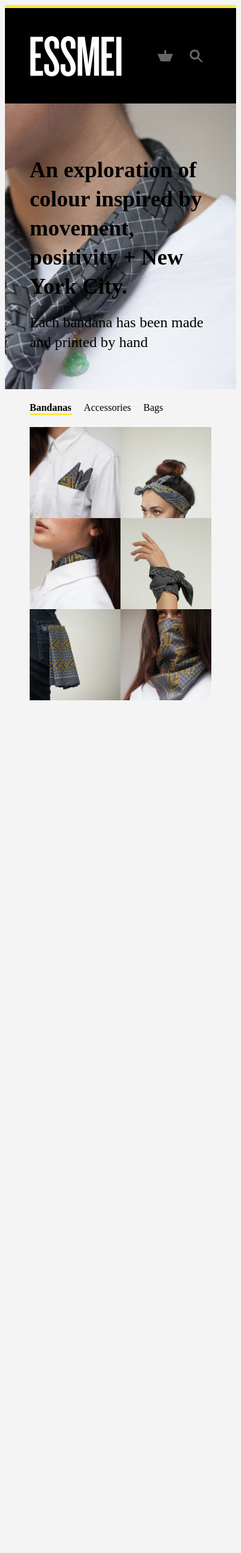
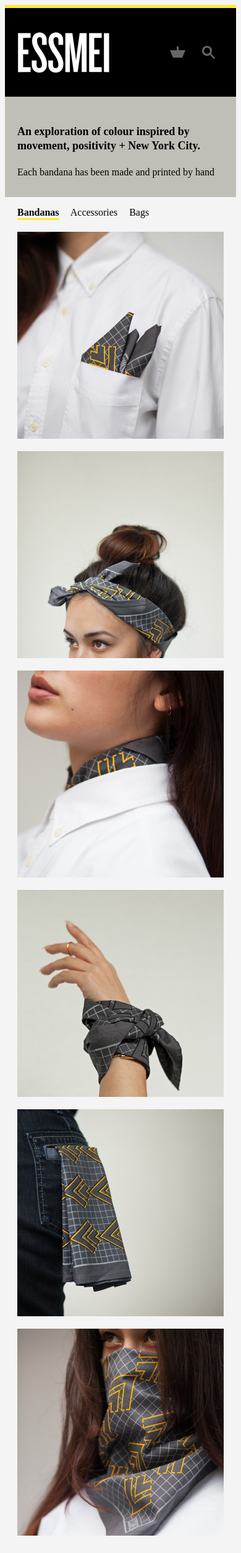
Before and after one commit to KScriven/kscriven.github.io, a Jekyll site: the page sixthWebsite/index.html, which Jekyll copies as it is, in a window 390 px wide. Shown: the whole page at 62% size. Built offline with Jekyll 4.4.1, drawn with Linux system fonts in a browser that asks for light colours; before the commit the page ends 1138 px from its top, so only the background shows below that.

Commit message:
Build out responsive design for tablet and phones

```diff
--- a/sixthWebsite/styles/styles.css
+++ b/sixthWebsite/styles/styles.css
@@ -137,9 +137,10 @@ header nav a {
 }
 
 @media (max-width: 860px) {
+
     .hero {
-    padding: 55px 0 60px 0;
-    margin-bottom: 15px;
+      padding: 55px 0 60px 0;
+      margin-bottom: 15px;
     }
 
     .container {
@@ -152,3 +153,49 @@ header nav a {
     }
 
 }
+
+@media (max-width: 770px) {
+
+  .hero {
+    background-image: none;
+    background-color: #bfbfb7;
+    padding-top: 30px;
+    padding-bottom: 30px;
+  }
+
+  .intro {
+    max-width: none;
+  }
+
+}
+
+@media (max-width: 540px) {
+
+  .intro h2 {
+    font-size: 18px;
+    margin-bottom: 15px;
+  }
+
+  .intro p {
+    font-size: 16px;
+  }
+
+  .container {
+    padding-left: 20px;
+    padding-right: 20px;
+  }
+
+}
+
+@media (max-width: 480px) {
+
+  body {
+    font-size: 16px;
+  }
+
+  .product {
+    width: 100%;
+    margin-bottom: 20px;
+  }
+
+}
```
